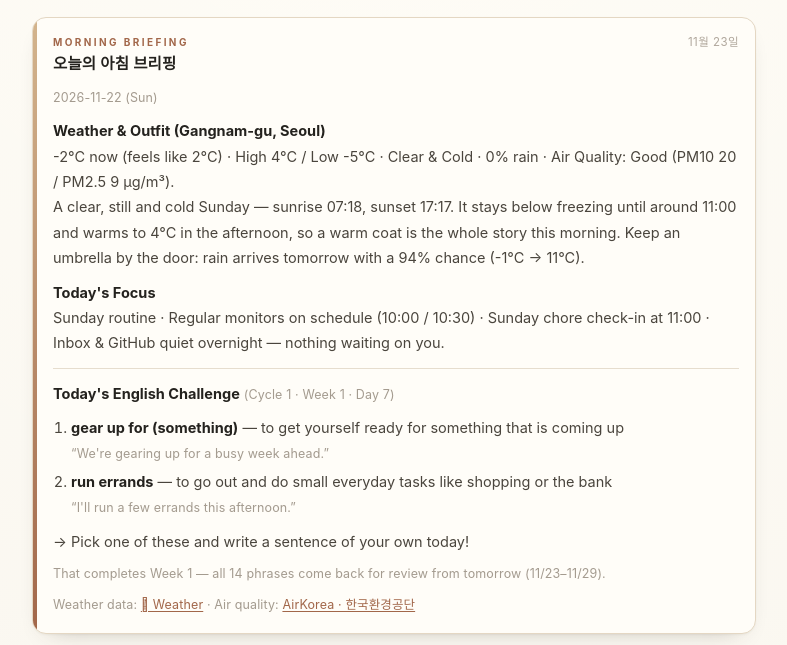
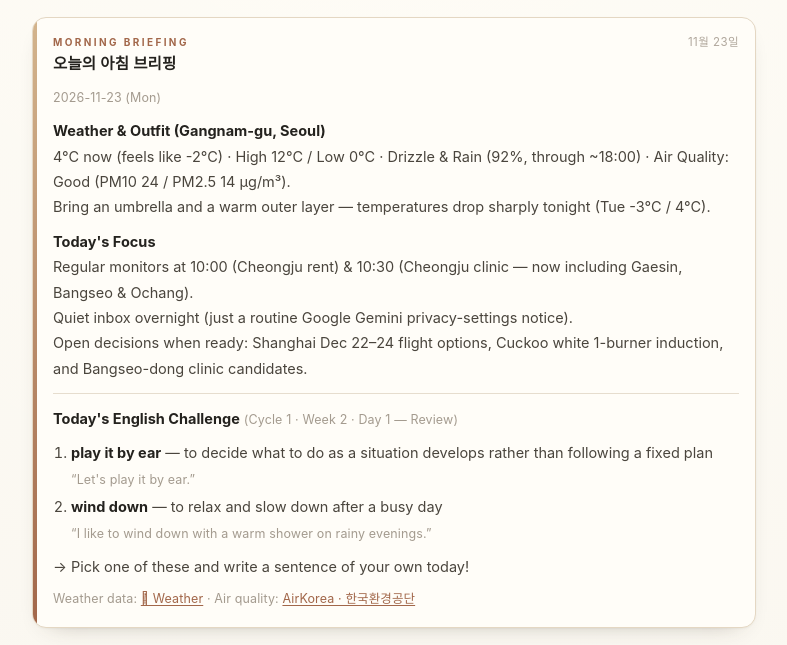
Before and after one commit to irinnnn2-ai/mini-archive, a plain HTML site: page index.html in a window 1280 px wide. Shown: the part 155-800 px from the top of the page, without its empty margins (246-1033 px from the left). Drawn offline with Linux system fonts and the light colour scheme.

Commit message:
Morning briefing for 2026-11-23

```diff
--- a/index.html
+++ b/index.html
@@ -567,20 +567,21 @@
       </div>
       <!-- MORNING_BRIEFING_START -->
       <div class="briefing-body" id="morningBriefing">
-        <p class="briefing-hint">2026-11-22 (Sun)</p>
+        <p class="briefing-hint">2026-11-23 (Mon)</p>
         <p><strong>Weather &amp; Outfit (Gangnam-gu, Seoul)</strong><br>
-        -2°C now (feels like 2°C) · High 4°C / Low -5°C · Clear &amp; Cold · 0% rain · Air Quality: Good (PM10 20 / PM2.5 9 µg/m³).<br>
-        A clear, still and cold Sunday — sunrise 07:18, sunset 17:17. It stays below freezing until around 11:00 and warms to 4°C in the afternoon, so a warm coat is the whole story this morning. Keep an umbrella by the door: rain arrives tomorrow with a 94% chance (-1°C → 11°C).</p>
+        4°C now (feels like -2°C) · High 12°C / Low 0°C · Drizzle &amp; Rain (92%, through ~18:00) · Air Quality: Good (PM10 24 / PM2.5 14 µg/m³).<br>
+        Bring an umbrella and a warm outer layer — temperatures drop sharply tonight (Tue -3°C / 4°C).</p>
         <p><strong>Today's Focus</strong><br>
-        Sunday routine · Regular monitors on schedule (10:00 / 10:30) · Sunday chore check-in at 11:00 · Inbox &amp; GitHub quiet overnight — nothing waiting on you.</p>
+        Regular monitors at 10:00 (Cheongju rent) &amp; 10:30 (Cheongju clinic — now including Gaesin, Bangseo &amp; Ochang).<br>
+        Quiet inbox overnight (just a routine Google Gemini privacy-settings notice).<br>
+        Open decisions when ready: Shanghai Dec 22–24 flight options, Cuckoo white 1-burner induction, and Bangseo-dong clinic candidates.</p>
         <hr>
-        <p><strong>Today's English Challenge</strong> <span class="briefing-hint">(Cycle 1 · Week 1 · Day 7)</span></p>
+        <p><strong>Today's English Challenge</strong> <span class="briefing-hint">(Cycle 1 · Week 2 · Day 1 — Review)</span></p>
         <ol>
-          <li><strong>gear up for (something)</strong> — to get yourself ready for something that is coming up<br><span class="briefing-hint">&ldquo;We're gearing up for a busy week ahead.&rdquo;</span></li>
-          <li><strong>run errands</strong> — to go out and do small everyday tasks like shopping or the bank<br><span class="briefing-hint">&ldquo;I'll run a few errands this afternoon.&rdquo;</span></li>
+          <li><strong>play it by ear</strong> — to decide what to do as a situation develops rather than following a fixed plan<br><span class="briefing-hint">&ldquo;Let's play it by ear.&rdquo;</span></li>
+          <li><strong>wind down</strong> — to relax and slow down after a busy day<br><span class="briefing-hint">&ldquo;I like to wind down with a warm shower on rainy evenings.&rdquo;</span></li>
         </ol>
         <p>→ Pick one of these and write a sentence of your own today!</p>
-        <p class="briefing-hint">That completes Week 1 — all 14 phrases come back for review from tomorrow (11/23–11/29).</p>
         <p class="briefing-hint">Weather data: <a href="https://developer.apple.com/weatherkit/data-source-attribution/">&#xF8FF; Weather</a> · Air quality: <a href="https://www.airkorea.or.kr/">AirKorea · 한국환경공단</a></p>
       </div>
       <!-- MORNING_BRIEFING_END -->
```
